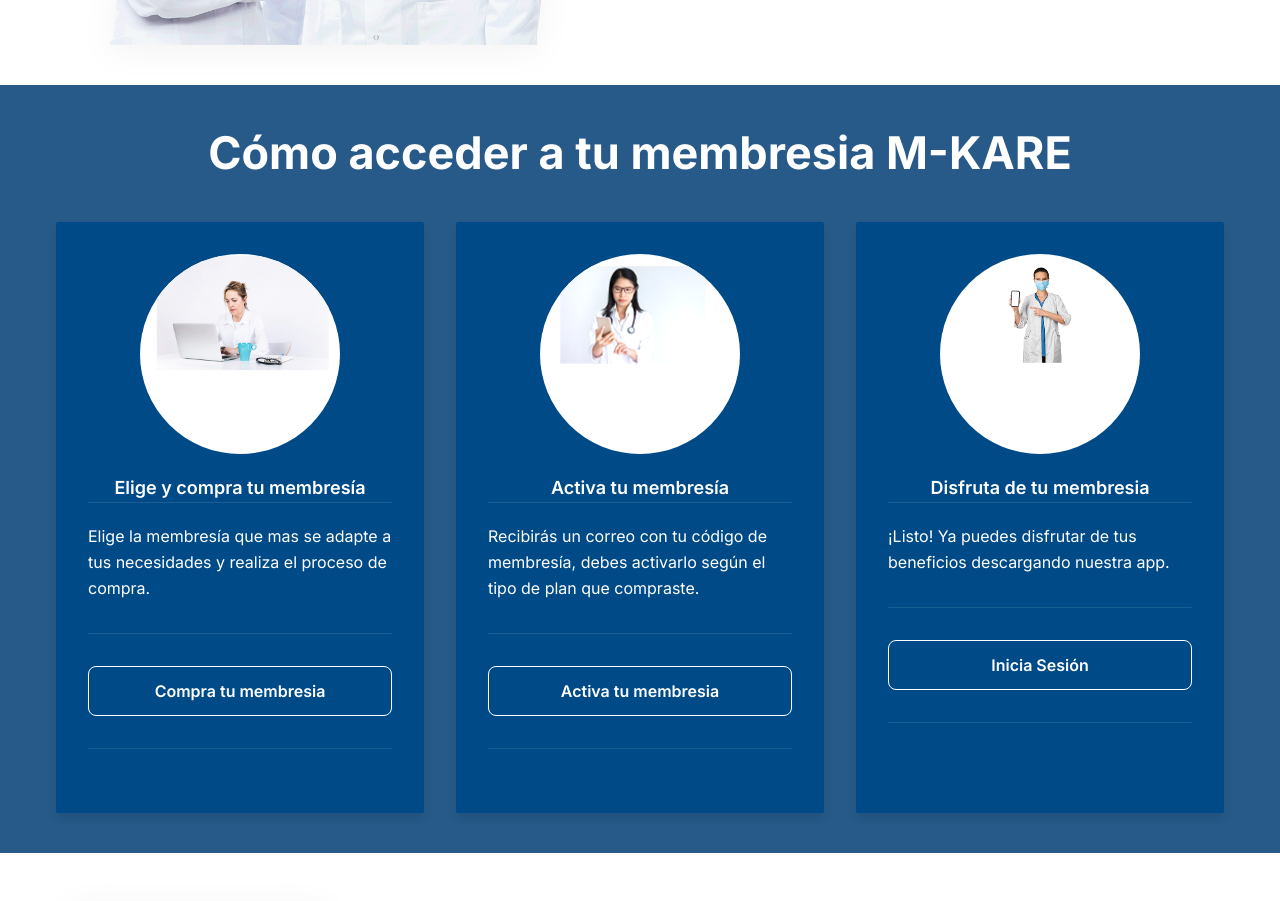
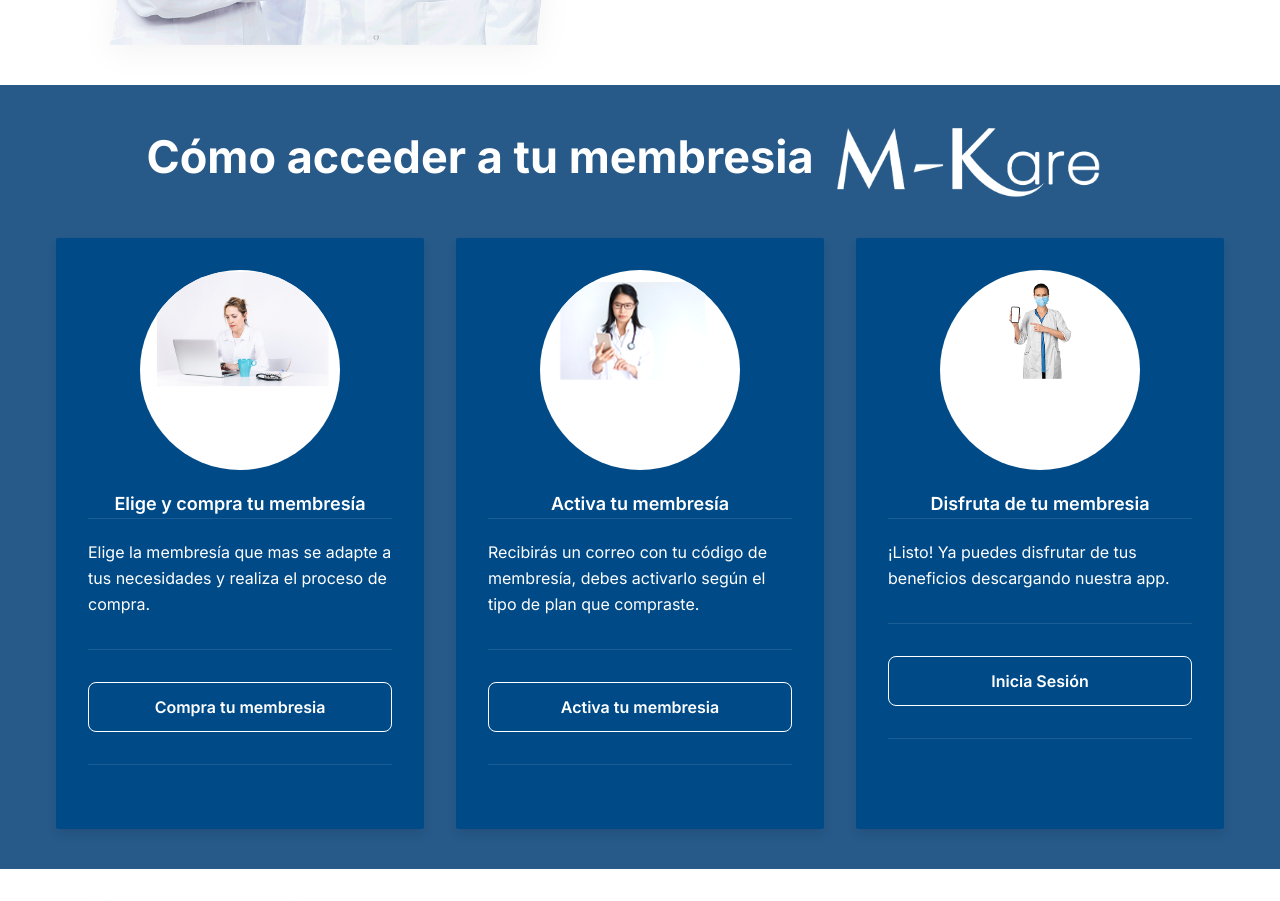
Before and after one commit to luisarl/MEY-KO-WEB, a Next.js app: page / in a window 1280 px wide. Shown: the part 3020-3921 px from the top of the page. Built offline with nearby package versions, Linux system fonts and the light colour scheme.

Commit message:
logo mkare en testimonios

```diff
--- a/src/components/About/AboutSectionTwo.tsx
+++ b/src/components/About/AboutSectionTwo.tsx
@@ -3,7 +3,7 @@
 
 const AboutSectionTwo = () => {
   return (
-    <section className="py-16 py-10 md:py-10 lg:py-10">
+    <section className="py-10 md:py-10 lg:py-10">
       <div className="container">
         <div className="-mx-4 flex flex-row items-center">
           <div className="w-full px-4 lg:w-1/2">
--- a/src/components/Testimonials/index.tsx
+++ b/src/components/Testimonials/index.tsx
@@ -1,6 +1,7 @@
 import { Testimonial } from "@/types/testimonial";
 import SectionTitle from "../Common/SectionTitle";
 import SingleTestimonial from "./SingleTestimonial";
+import Image from "next/image";
 
 const testimonialData: Testimonial[] = [
   {
@@ -42,7 +43,13 @@
       <div className="container">
         <div className="w-full mx-auto text-center mb-10">
             <h2 className="mb-4 text-3xl font-bold !leading-tight text-white dark:text-white sm:text-4xl md:text-[45px]">
-              Cómo acceder a tu membresia M-KARE
+              Cómo acceder a tu membresia
+              <Image className="inline-flex ml-5 "
+                src="/images/logo/M-KareTITULO-BLANCO.png"
+                alt='mkare'
+                width={300}
+                height={100}
+              />
             </h2>
             <p className="text-base !leading-relaxed text-body-color md:text-lg">
 
```
